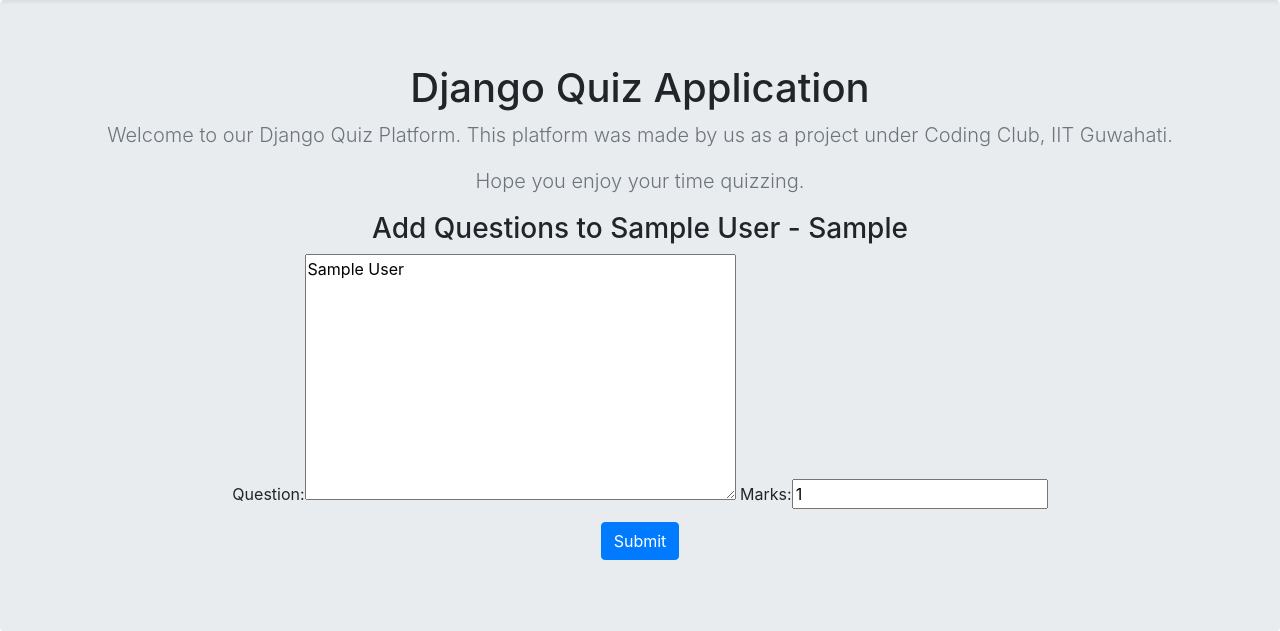
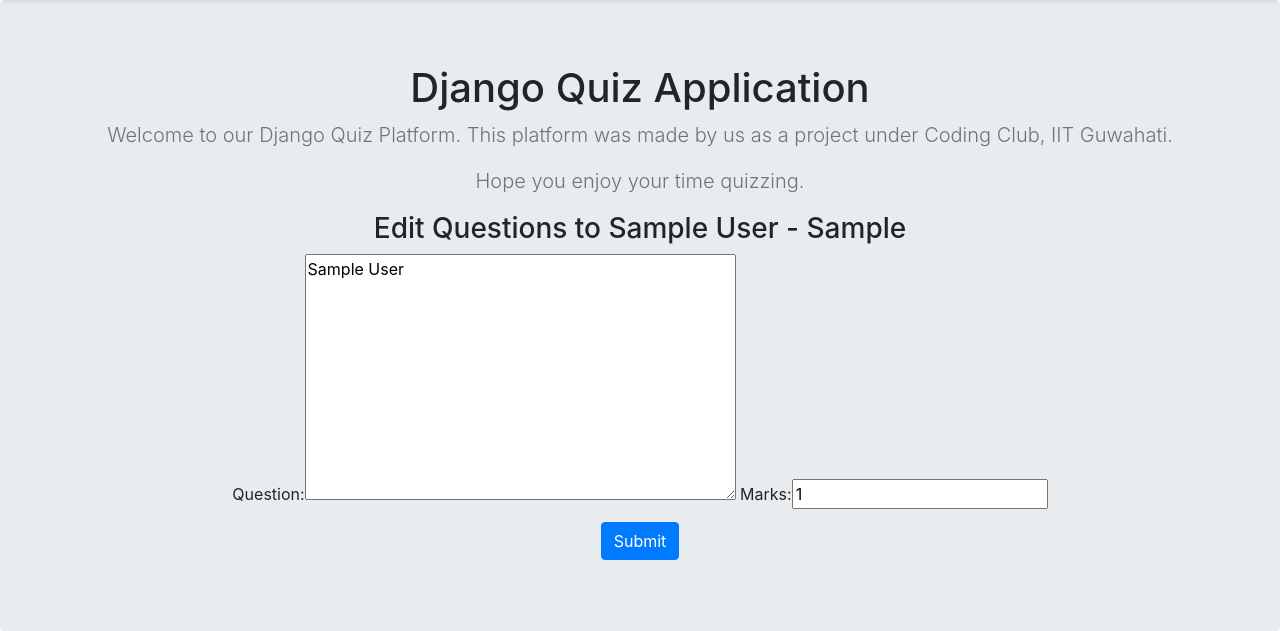
Before and after one commit to rk-karan/Django_Quiz, a Django app: page /accounts/edit_question/1/1 in a window 1280 px wide. Shown: the part 56-687 px from the top of the page. Run offline with Django 3.2, Linux system fonts and the light colour scheme; a user stored in the database is signed in; tables that the repository leaves empty hold one stand-in row (values such as "Sample post"); some libraries are stand-ins or nearby versions.

Commit message:
Edit and Update

```diff
--- a/accounts/templates/accounts/add_question.html
+++ b/accounts/templates/accounts/add_question.html
@@ -1,5 +1,17 @@
 {%extends 'base.html'%}
 {% block content %}
+{% if user.is_teacher %}
+{% if question%}
+<h3> Edit Questions to {{quiz.quiz_name}} - {{quiz.topic}} </h3>
+<form action="{% url 'edit_question' quiz.pk question.pk %}" method="POST" novalidate>
+    {% csrf_token %}
+    <div class=“container”>
+      {{form}}
+      <br/>
+      <input type="submit" value="Submit" class="btn btn-primary my-2">
+    </div>
+</form>
+{% else %}
 <h3> Add Questions to {{quiz.quiz_name}} - {{quiz.topic}} </h3>
 <form action="{% url 'add_question' quiz.pk %}" method="POST" novalidate>
     {% csrf_token %}
@@ -9,4 +21,6 @@
       <input type="submit" value="Submit" class="btn btn-primary my-2">
     </div>
 </form>
+{% endif %}
+{% endif %}
 {% endblock %}
```
